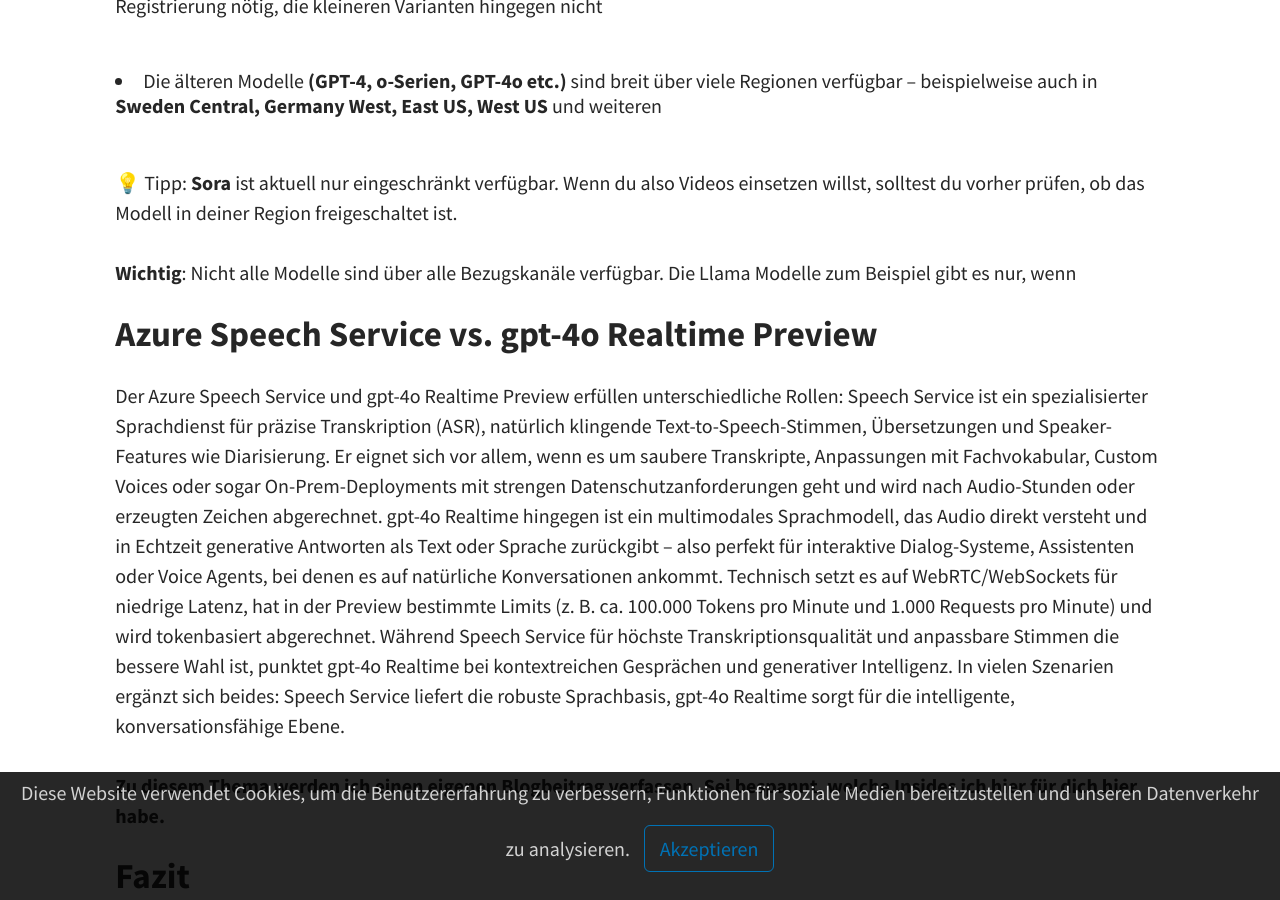
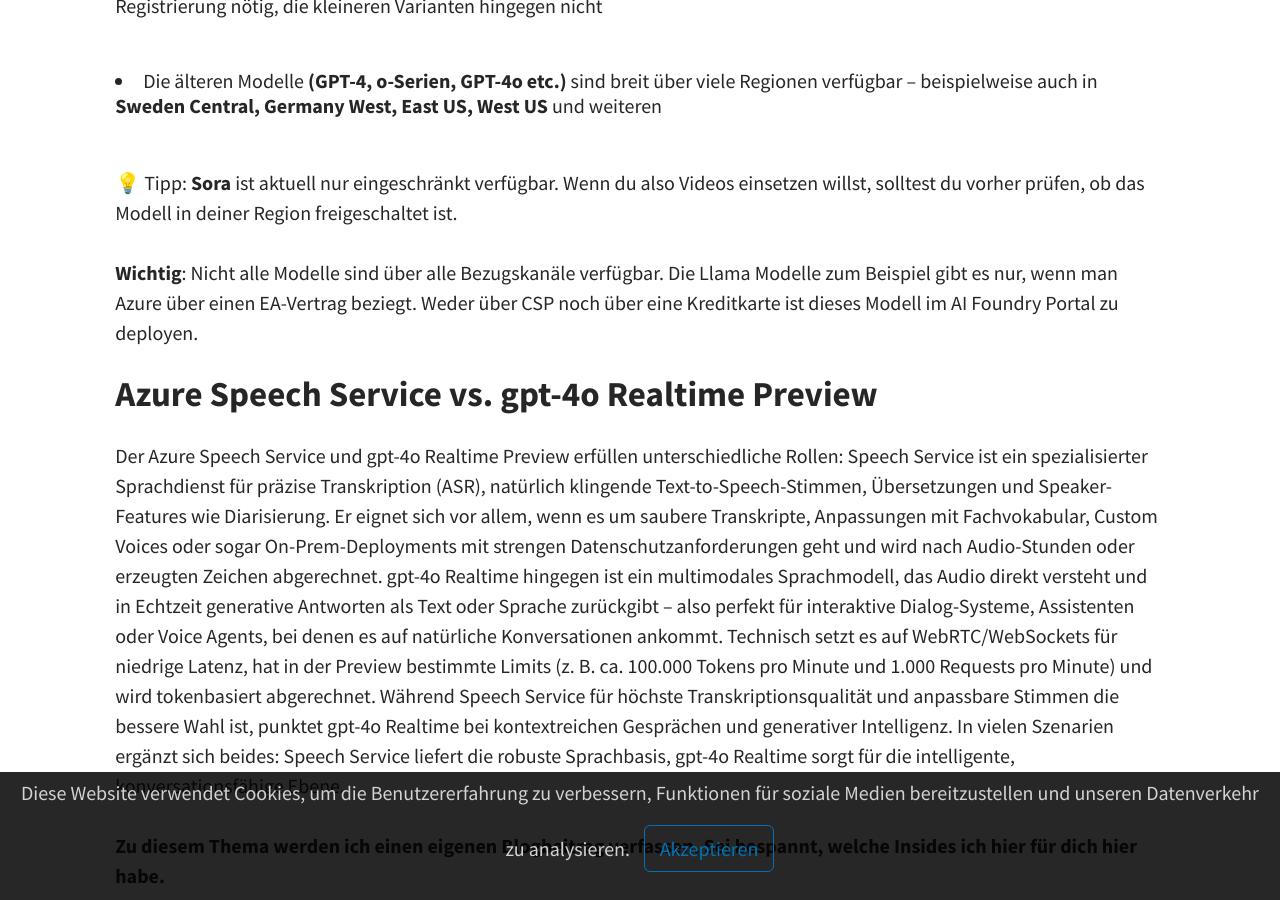
Before and after one commit to joriskahle007/joriskahle007.github.io, a Jekyll site: the page built from _posts/2025-07-22-GPTModelle.md, in a window 1280 px wide and 900 px high, scrolled down 6396 px. Built offline with Jekyll 4.4.1, drawn with Linux system fonts in a browser that asks for light colours; a script that is not in the unit is left out.

Commit message:
Update 2025-07-22-GPTModelle.md

```diff
--- a/_posts/2025-07-22-GPTModelle.md
+++ b/_posts/2025-07-22-GPTModelle.md
@@ -91,7 +91,7 @@
 <li>Die älteren Modelle <b>(GPT-4, o-Serien, GPT-4o etc.)</b> sind breit über viele Regionen verfügbar – beispielweise auch in <b>Sweden Central, Germany West, East US, West US</b> und weiteren</li><br>
 
 💡 Tipp: <b>Sora</b> ist aktuell nur eingeschränkt verfügbar. Wenn du also Videos einsetzen willst, solltest du vorher prüfen, ob das Modell in deiner Region freigeschaltet ist.<br><br>
-**Wichtig**: Nicht alle Modelle sind über alle Bezugskanäle verfügbar. Die Llama Modelle zum Beispiel gibt es nur, wenn
+**Wichtig**: Nicht alle Modelle sind über alle Bezugskanäle verfügbar. Die Llama Modelle zum Beispiel gibt es nur, wenn man Azure über einen EA-Vertrag beziegt. Weder über CSP noch über eine Kreditkarte ist dieses Modell im AI Foundry Portal zu deployen.
 
 ## Azure Speech Service vs. gpt-4o Realtime Preview
 Der Azure Speech Service und gpt-4o Realtime Preview erfüllen unterschiedliche Rollen: Speech Service ist ein spezialisierter Sprachdienst für präzise Transkription (ASR), natürlich klingende Text-to-Speech-Stimmen, Übersetzungen und Speaker-Features wie Diarisierung. Er eignet sich vor allem, wenn es um saubere Transkripte, Anpassungen mit Fachvokabular, Custom Voices oder sogar On-Prem-Deployments mit strengen Datenschutzanforderungen geht und wird nach Audio-Stunden oder erzeugten Zeichen abgerechnet. gpt-4o Realtime hingegen ist ein multimodales Sprachmodell, das Audio direkt versteht und in Echtzeit generative Antworten als Text oder Sprache zurückgibt – also perfekt für interaktive Dialog-Systeme, Assistenten oder Voice Agents, bei denen es auf natürliche Konversationen ankommt. Technisch setzt es auf WebRTC/WebSockets für niedrige Latenz, hat in der Preview bestimmte Limits (z. B. ca. 100.000 Tokens pro Minute und 1.000 Requests pro Minute) und wird tokenbasiert abgerechnet. Während Speech Service für höchste Transkriptionsqualität und anpassbare Stimmen die bessere Wahl ist, punktet gpt-4o Realtime bei kontextreichen Gesprächen und generativer Intelligenz. In vielen Szenarien ergänzt sich beides: Speech Service liefert die robuste Sprachbasis, gpt-4o Realtime sorgt für die intelligente, konversationsfähige Ebene.<br><br>
```
